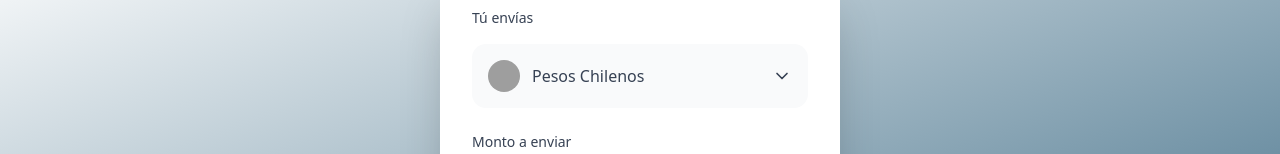
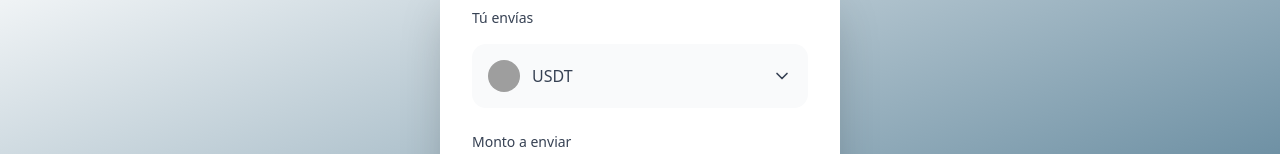
Before and after one commit to LimboTeamsCompany/venecol-landing-vite, a React (Vite) app: page / in a window 1280 px wide. Shown: the part 145-299 px from the top of the page. Built offline with nearby package versions, Linux system fonts and the light colour scheme; grey boxes are pictures that could not be loaded.

Commit message:
feat: usdt default value for calculator

```diff
--- a/src/App.tsx
+++ b/src/App.tsx
@@ -58,7 +58,7 @@ const currencies = [
 ];
 
 export default function App() {
-  const [selectedCurrency, setSelectedCurrency] = useState("CLP");
+  const [selectedCurrency, setSelectedCurrency] = useState("USDT");
   const [amount, setAmount] = useState("");
 
   const handleCurrencyChange = (value: string) => {
```
